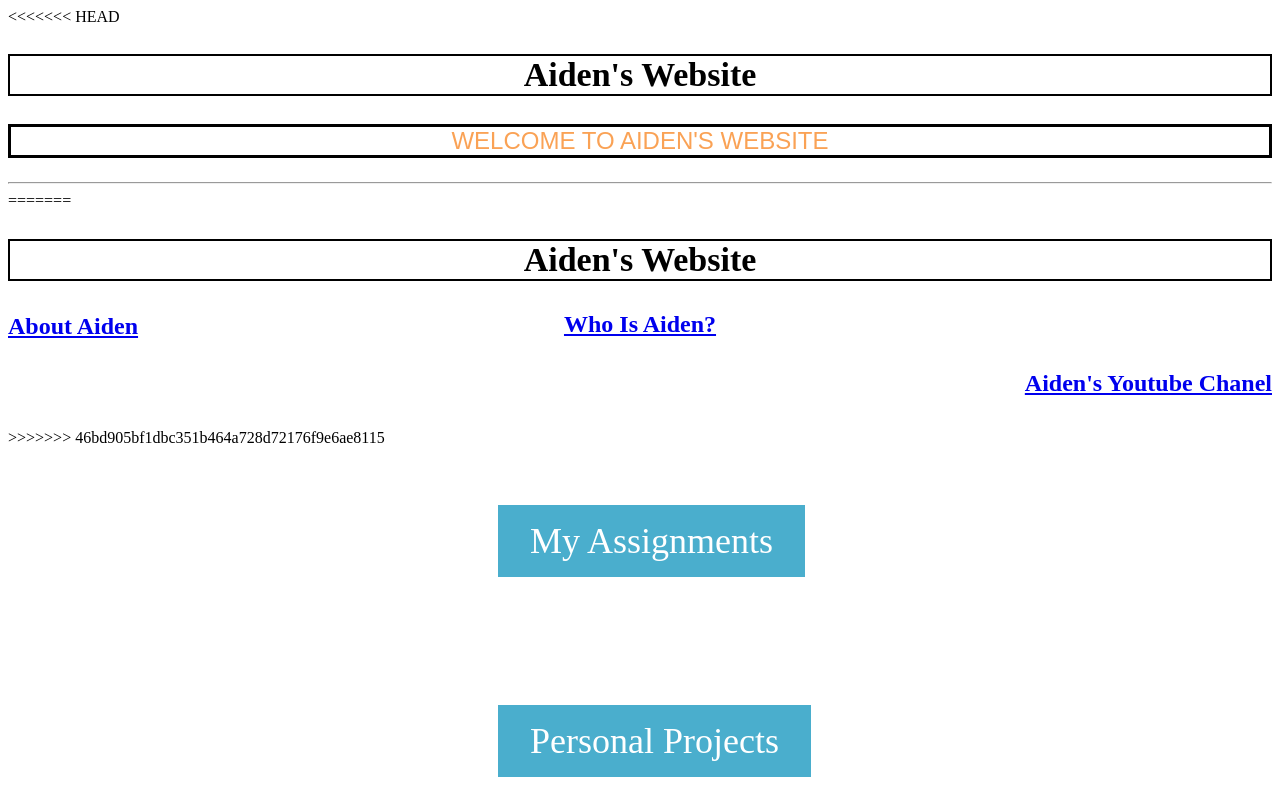
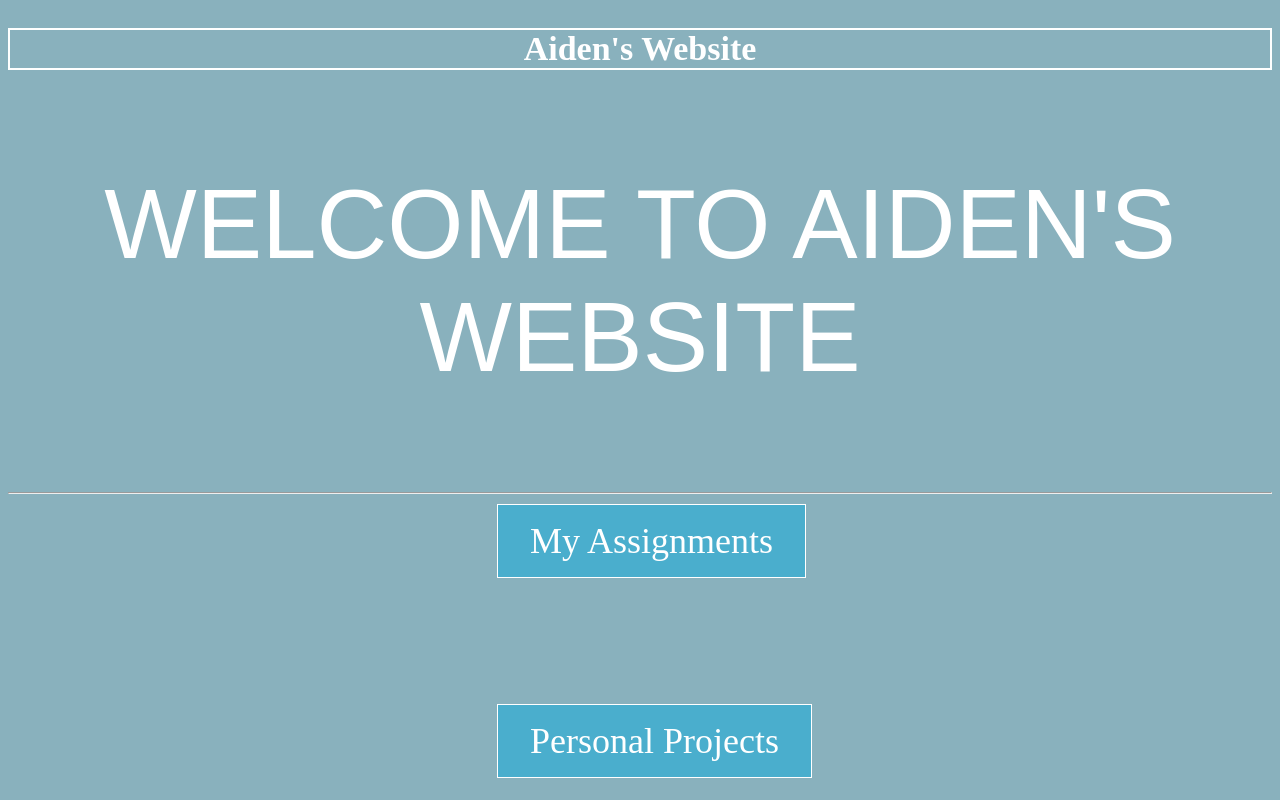
Before and after one commit to Sonicman267/Test, a plain HTML site: page index.html in a window 1280 px wide. Shown: the top 800 px of the page. Drawn offline with Linux system fonts and the light colour scheme.

Commit message:
cleared merge conflict

```diff
--- a/Style.css
+++ b/Style.css
@@ -1,4 +1,4 @@
-<<<<<<< HEAD
+
 body{
 	background: #89B1BD;
 }
@@ -97,47 +97,3 @@ p{
   top: 900px;;
 
 }
-
-=======
-body{
-
-}
-
-
-.title{
-	color: black;
-	font-size: 34px;
-	text-align: center;
-	border: 2px solid black ;
-}
-
-.about{
-	text-align: left;
-	color: #85D9C0;
-}
-
-.who{
-	text-align: center;
-	color: #85D9C0;
-    margin-top: -60px;
-
-
-}
-
-.youtube{
-	text-align: right;
-	color: #85D9C0;
-	}
-
-h1{
-	text-align: center;
-	color: #DBED81;
-}
-
-p{
-	font-size: 24px;
-	text-align:center;
-	border: 3px solid black;
-	color: #FAA255;
-}
->>>>>>> 46bd905bf1dbc351b464a728d72176f9e6ae8115
--- a/index.html
+++ b/index.html
@@ -1,4 +1,4 @@
-<<<<<<< HEAD
+
 <!DOCTYPE html>
 <html>
 <head>
@@ -27,19 +27,3 @@
 
 </body>
 </html>
-=======
-<!DOCTYPE html>
-<html>
-<head>
-<link rel="stylesheet" type="text/css" href="style.css">
-<title>Aiden's Website</title>
-</head>
-<body>
-<h2 class="title">Aiden's Website
-
-<h4 class="about"><a href="test.html">About Aiden</h4></a>
-<h4 class="who"><a href="test.html">Who Is Aiden?</h4></a>
-<h4 class="youtube"><a href="https://www.youtube.com/channel/UCfDfy-M34D2lGGujnpwKOTw">Aiden's Youtube Chanel</h4></a>
-</body>
-</html>
->>>>>>> 46bd905bf1dbc351b464a728d72176f9e6ae8115
```
Also changed, not shown: Who is Aiden.html (+1 -10 lines), test.html (+1 -18 lines).
